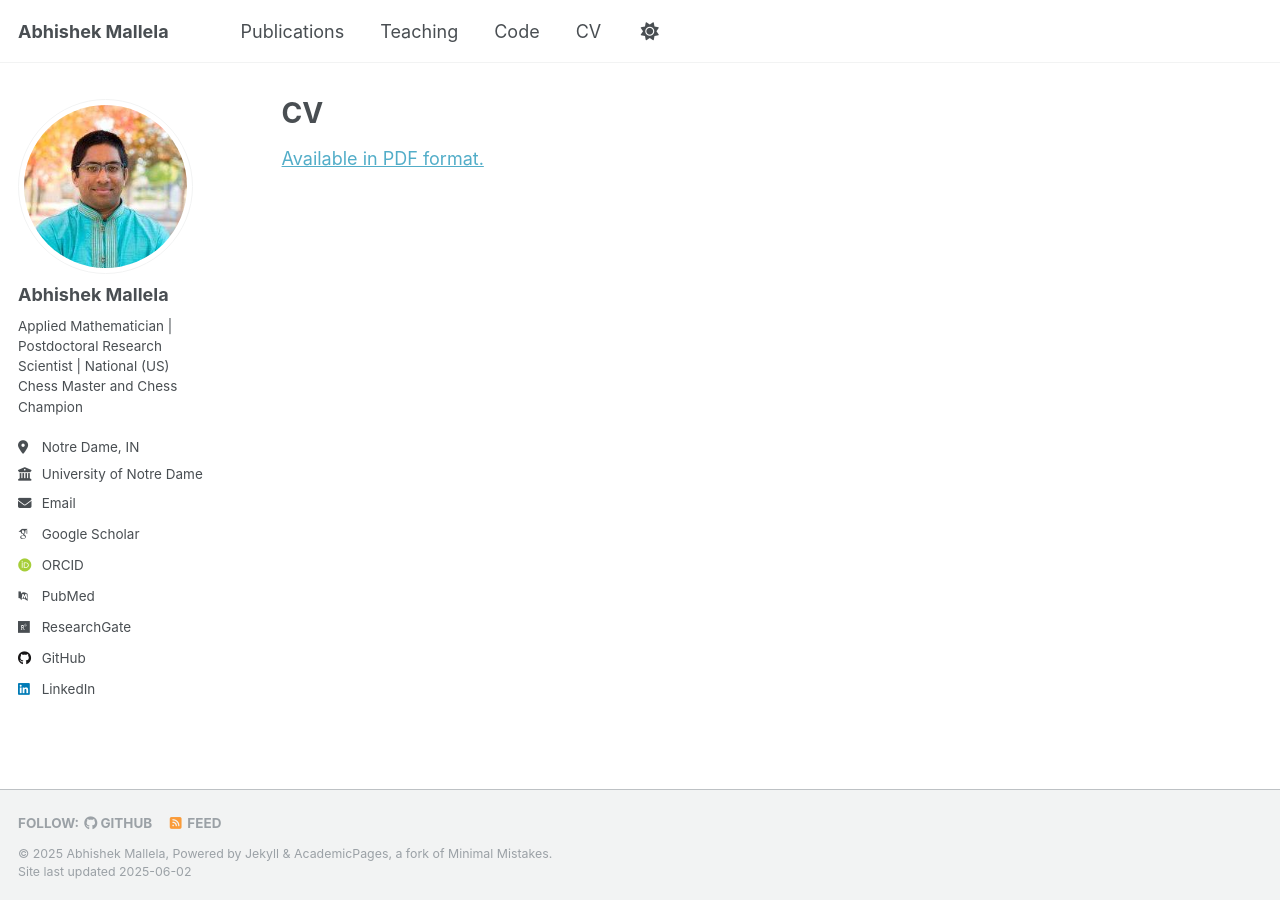
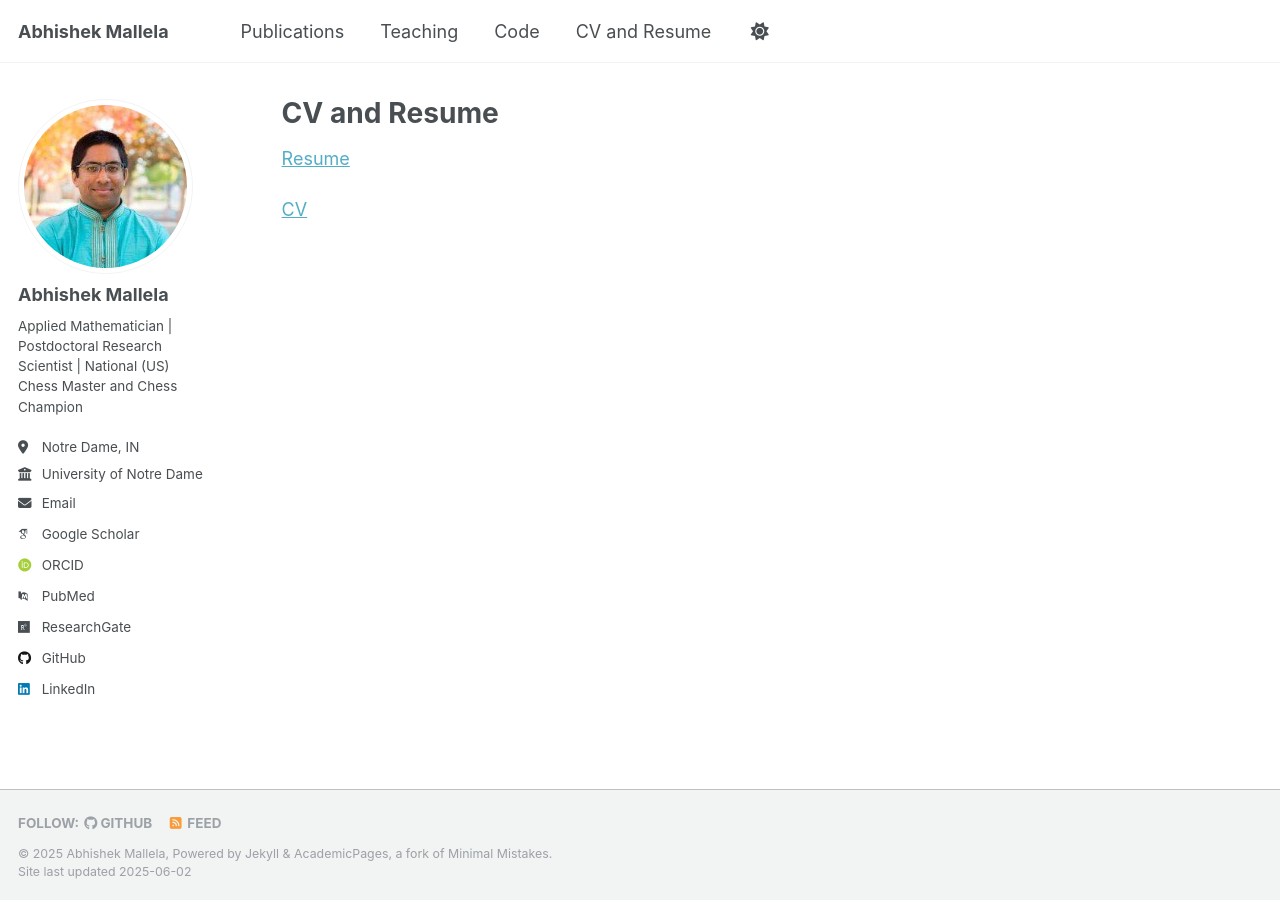
Before and after one commit to dynova/dynova.github.io, a Jekyll site: the page built from _pages/cv.md, in a window 1280 px wide. Built offline with Jekyll 4.4.1, drawn with Linux system fonts in a browser that asks for light colours; some web fonts are replaced.

Commit message:
Uploaded file

```diff
--- a/_data/navigation.yml
+++ b/_data/navigation.yml
@@ -17,5 +17,5 @@ main:
   - title: "Code"
     url: /code/
 
-  - title: "CV"
+  - title: "CV and Resume"
     url: /cv/
--- a/_pages/cv.md
+++ b/_pages/cv.md
@@ -1,6 +1,6 @@
 ---
 layout: archive
-title: "CV"
+title: "CV and Resume"
 permalink: /cv/
 author_profile: true
 redirect_from:
@@ -9,7 +9,9 @@ redirect_from:
 
 {% include base_path %}
 
-[Available in PDF format.](https://dynova.github.io/files/CV_AbhishekMallela.pdf)
+[Resume](https://dynova.github.io/files/Resume_AbhishekMallela.pdf)
+
+[CV](https://dynova.github.io/files/CV_AbhishekMallela.pdf)
 
 <!-- Education
 ======
```
Also changed, not shown: _pages/about.md (+1 -1 lines), 3 other files.
